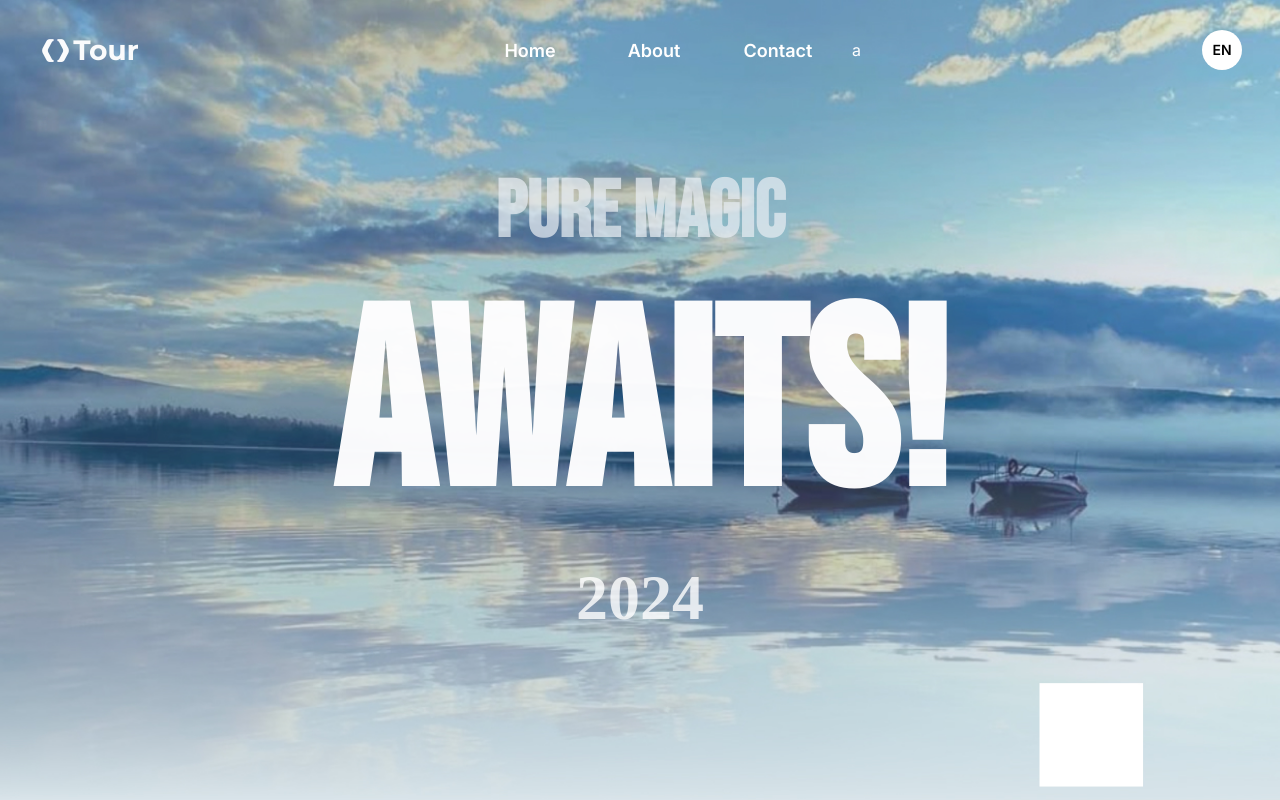
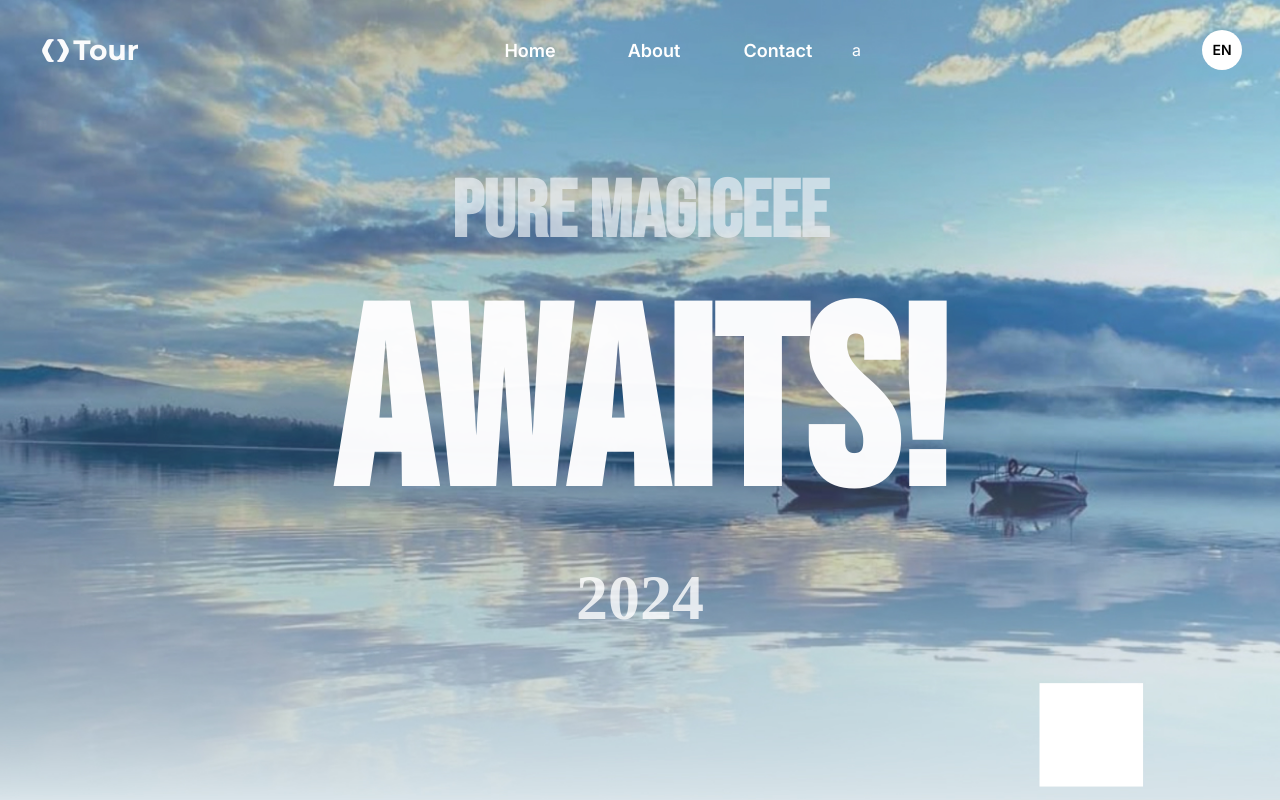
Before and after one commit to enrlen/my-first-project, a plain HTML site: page index.html in a window 1280 px wide. Shown: the top 800 px of the page. Drawn offline with Linux system fonts and the light colour scheme; a web font is replaced by a local one.

Commit message:
ee nemew

```diff
--- a/index.html
+++ b/index.html
@@ -22,7 +22,7 @@
       </div>
       <div>
         <div class="hero-text">
-          <h2 class="pure-magic">Pure magic</h2>
+          <h2 class="pure-magic">Pure magiceee</h2>
           <h1 class="awaits">awaits!</h1>
           <h3 class="year">2024</h3>
         </div>
@@ -90,9 +90,8 @@
             <span>Budget Package</span>
           </div>
           <h1 class="price"></h1>
-          <div class="budeg-ug"> Esse</div>
-          <div class="box-body">
-          </div>
+          <div class="budeg-ug">Esse</div>
+          <div class="box-body"></div>
           <div class="box-footer"></div>
         </div>
         <div class="box">
```
